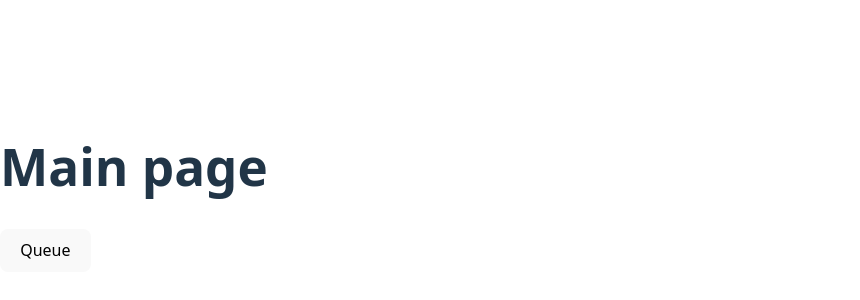
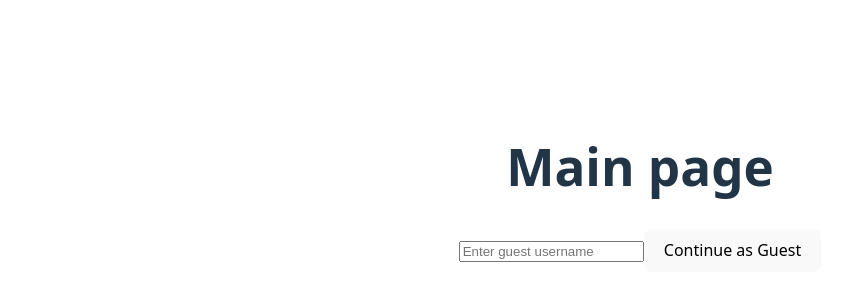
Before and after one commit to GlubEUW/PSI, a React (Vite) app in the folder ClientApp/: page / in a window 1280 px wide. Shown: the part 212-512 px from the top of the page, without its empty margins (0-860 px from the left). Built offline with nearby package versions, Linux system fonts and the light colour scheme.

Commit message:
Clean up

```diff
--- a/ClientApp/src/App.jsx
+++ b/ClientApp/src/App.jsx
@@ -1,39 +1,16 @@
 import { useEffect, useState } from "react";
 import { BrowserRouter as Router, Routes, Route, Link, useNavigate } from "react-router-dom";
-
-function Home() {
-  const navigate = useNavigate();
-
-
-  const goToQueue = () => {
-    navigate("/queue");
-  };
-
-  return (
-    <div>
-      <h1>Main page</h1>
-      <button onClick={goToQueue} className="linkButton">Queue</button>
-
-
-    </div>
-  );
-}
-
-function Queue() {
-  return (
-    <div>
-      <h1>Queue Page</h1>
-      <p>This is the queue page.</p>
-      <Link to="/">Back to Home</Link>
-    </div>
-  );
-}
+import "./App.css";
+import Start from "./Start";
+import Home from "./Home";
+import Queue from "./Queue";
 
 function App() {
   return (
     <Router>
       <Routes>
-        <Route path="/" element={<Home />} />
+        <Route path="/" element={<Start />} />
+        <Route path="/home" element={<Home />} />
         <Route path="/queue" element={<Queue />} />
       </Routes>
     </Router>
```
